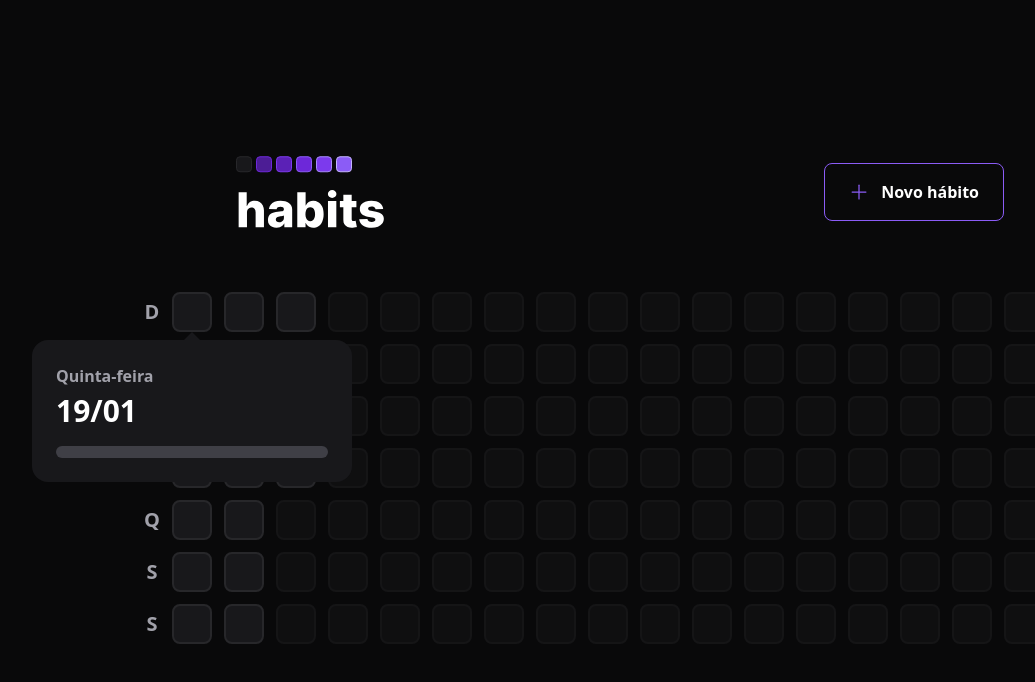
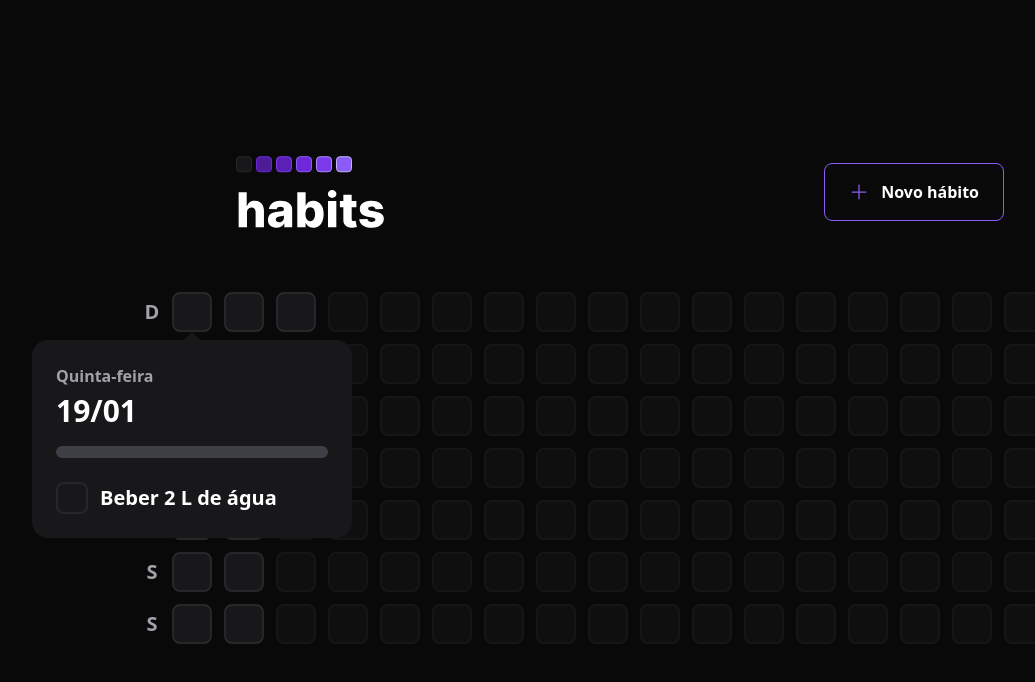
Before and after one commit to lmartinhao/setup, a React (Vite) app in the folder web/: page / in a window 1280 px wide. Both pictures are taken after a click on the button 212 px from the left and 312 px from the top of the page. Shown: the top 682 px of the page, without its empty margins (20-1055 px from the left). Built offline with nearby package versions, Linux system fonts and the light colour scheme.

Commit message:
checkbox created

```diff
--- a/web/package.json
+++ b/web/package.json
@@ -9,6 +9,7 @@
     "preview": "vite preview"
   },
   "dependencies": {
+    "@radix-ui/react-checkbox": "^1.0.1",
     "@radix-ui/react-dialog": "^1.0.2",
     "@radix-ui/react-popover": "^1.0.3",
     "clsx": "^1.2.1",
--- a/web/src/components/HabitDay.tsx
+++ b/web/src/components/HabitDay.tsx
@@ -1,6 +1,8 @@
 import * as Popover from '@radix-ui/react-popover';
+import * as Checkbox from '@radix-ui/react-checkbox';
 import clsx from 'clsx';
 import { ProgressBar } from './ProgressBar';
+import { Check } from 'phosphor-react';
 
 interface HabitDayProps {
   amount: number
@@ -30,6 +32,24 @@ export function HabitDay({ completed, amount }: HabitDayProps) {
             progress={completedPercentage}
           />
 
+          <div className='mt-6 flex flex-col gap-3'>
+            <Checkbox.Root
+              className='flex items-center gap-3 group'
+            >
+              <div className='w-8 h-8 rounded-lg flex items-center justify-center bg-zinc-900 border-2 border-zinc-800 group-data-[state=checked]:bg-green-500 group-data-[state=checked]:border-green-500'>
+                <Checkbox.Indicator>
+                  <Check size={20} className='text-white' />
+                </Checkbox.Indicator>
+              </div>
+
+
+              <span className='font-semibold text-xl text-white leading-tight group-data-[state=checked]:line-through group-data-[state=checked]:text-zinc-400'>
+                Beber 2 L de água
+              </span>
+
+            </Checkbox.Root>
+          </div>
+
           <Popover.Arrow height={8} width={16} className='fill-zinc-900' />
         </Popover.Content>
       </Popover.Portal>
```
Also changed, not shown: 1 other file (tests, documents, lock files or other folders).
